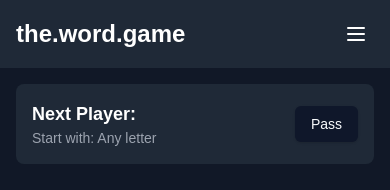
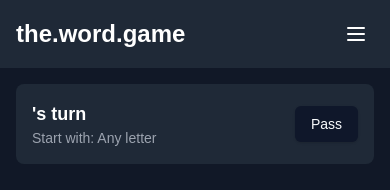
Before and after one commit to mohitvirli/word-game, a Next.js app: page /game in a window 390 px wide. Shown: the top 190 px of the page. Built offline with nearby package versions, Linux system fonts and the light colour scheme.

Commit message:
show time for mobile screen

```diff
--- a/app/game/page.tsx
+++ b/app/game/page.tsx
@@ -226,10 +226,15 @@ export default function Game() {
         <div className="flex-grow p-4 sm:p-6 overflow-auto flex flex-col">
           <div className="mb-4 p-4 sm:hidden bg-gray-800 rounded-lg flex items-center justify-between">
             <div>
-              <p className="text-lg font-semibold">Next Player: {nextPlayer?.name}</p>
+              <p className="text-lg font-semibold">{nextPlayer?.name}'s turn</p>
               <p className="text-sm text-gray-400">
                 Start with: {activeLetter ? activeLetter : 'Any letter'}
               </p>
+              {turnTime > 0 && (
+                <p className="text-sm text-gray-400">
+                  Time left: {Math.floor(timeLeft / 60)}:{(timeLeft % 60).toString().padStart(2, '0')}
+                </p>
+              )}
             </div>
             <Button onClick={handlePass} className="sm:hidden">Pass</Button>
           </div>
```
